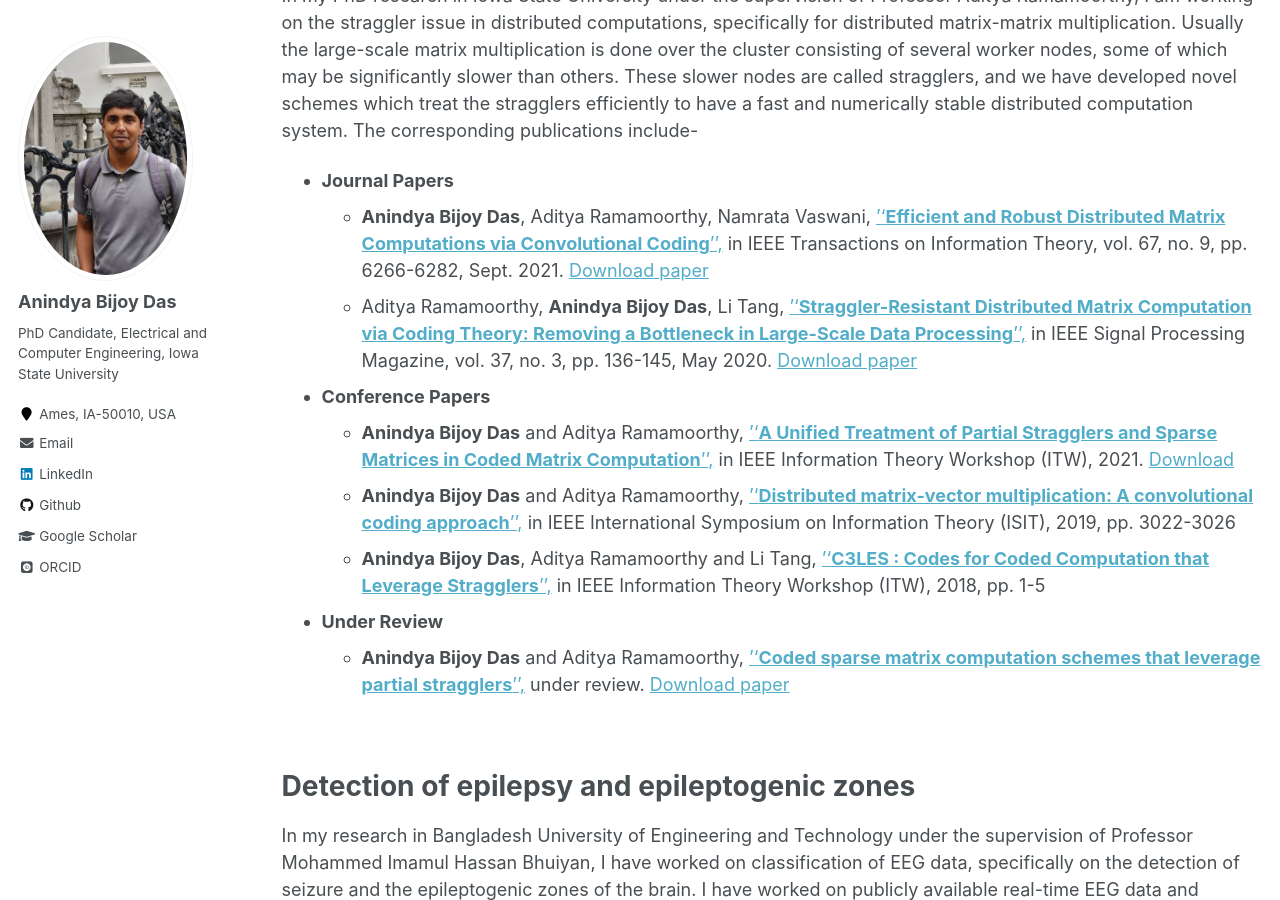
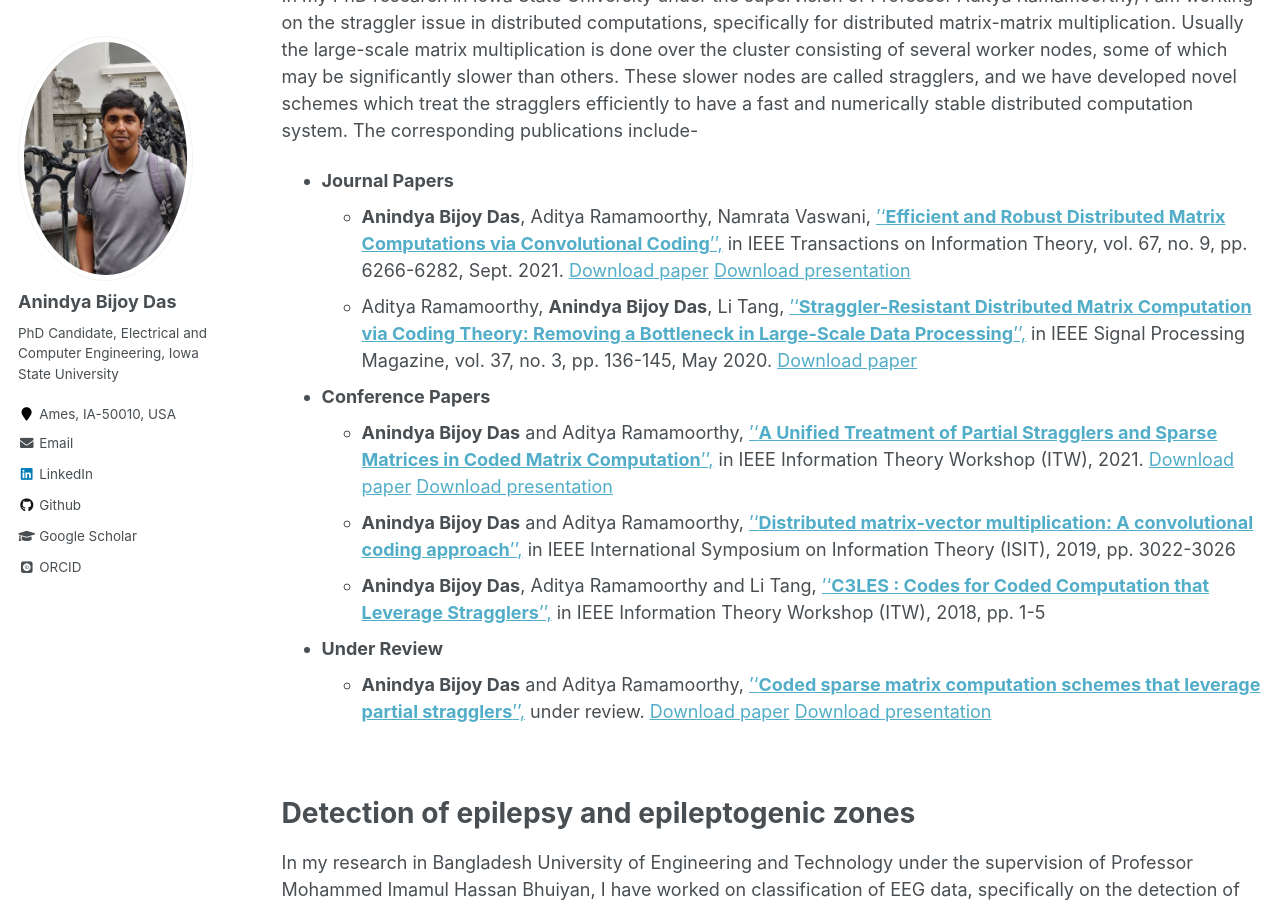
Before and after one commit to anindyabijoydas/portfolio, a Jekyll site: the page built from _pages/research.md, in a window 1280 px wide and 900 px high, scrolled down 202 px. Built offline with Jekyll 4.4.1, drawn with Linux system fonts in a browser that asks for light colours; some web fonts are replaced.

Commit message:
Update research.md

```diff
--- a/_pages/research.md
+++ b/_pages/research.md
@@ -12,16 +12,16 @@ Straggler mitigation in distributed computation
 In my PhD research in Iowa State University under the supervision of Professor Aditya Ramamoorthy, I am working on the straggler issue in distributed computations, specifically for distributed matrix-matrix multiplication. Usually the large-scale matrix multiplication is done over the cluster consisting of several worker nodes, some of which may be significantly slower than others. These slower nodes are called stragglers, and we have developed novel schemes which treat the stragglers efficiently to have a fast and numerically stable distributed computation system. The corresponding publications include-
 
 * **Journal Papers**
-   * **Anindya Bijoy Das**, Aditya Ramamoorthy, Namrata Vaswani, [''**Efficient and Robust Distributed Matrix Computations via Convolutional Coding**'',](https://ieeexplore.ieee.org/abstract/document/9478901) in IEEE Transactions on Information Theory, vol. 67, no. 9, pp. 6266-6282, Sept. 2021. [Download paper](https://www.dropbox.com/s/jor6hn9lkdba62c/ittrans.pdf?dl=0)
+   * **Anindya Bijoy Das**, Aditya Ramamoorthy, Namrata Vaswani, [''**Efficient and Robust Distributed Matrix Computations via Convolutional Coding**'',](https://ieeexplore.ieee.org/abstract/document/9478901) in IEEE Transactions on Information Theory, vol. 67, no. 9, pp. 6266-6282, Sept. 2021. [Download paper](https://www.dropbox.com/s/jor6hn9lkdba62c/ittrans.pdf?dl=0) [Download presentation](https://www.dropbox.com/s/gy828wi4yuf7wrt/ittrans_presentation.pdf?dl=0)
    * Aditya Ramamoorthy, **Anindya Bijoy Das**, Li Tang, [''**Straggler-Resistant Distributed Matrix Computation via Coding Theory: Removing a Bottleneck in Large-Scale Data Processing**'',](https://ieeexplore.ieee.org/abstract/document/9084368) in IEEE Signal Processing Magazine, vol. 37, no. 3, pp. 136-145, May 2020. [Download paper](https://www.dropbox.com/s/48di7uhogpsv49k/spmag.pdf?dl=0)
 
 * **Conference Papers**
-   * **Anindya Bijoy Das** and Aditya Ramamoorthy, [''**A Unified Treatment of Partial Stragglers and Sparse Matrices in Coded Matrix Computation**'',](https://arxiv.org/abs/2109.12070) in IEEE Information Theory Workshop (ITW), 2021. [Download](https://www.dropbox.com/s/b8mf72b0jzfo3y4/class.pdf?dl=0)
+   * **Anindya Bijoy Das** and Aditya Ramamoorthy, [''**A Unified Treatment of Partial Stragglers and Sparse Matrices in Coded Matrix Computation**'',](https://arxiv.org/abs/2109.12070) in IEEE Information Theory Workshop (ITW), 2021. [Download paper](https://www.dropbox.com/s/b8mf72b0jzfo3y4/class.pdf?dl=0) [Download presentation](https://www.dropbox.com/s/wowfbn9dnygnp6h/class_presentation.pdf?dl=0)
    * **Anindya Bijoy Das** and Aditya Ramamoorthy, [''**Distributed matrix-vector multiplication: A convolutional coding approach**'',](https://ieeexplore.ieee.org/abstract/document/8849395) in IEEE International Symposium on Information Theory (ISIT),  2019, pp. 3022-3026
    * **Anindya Bijoy Das**, Aditya Ramamoorthy and Li Tang, [''**C3LES : Codes for Coded Computation that Leverage Stragglers**'',](https://ieeexplore.ieee.org/abstract/document/8613321) in IEEE Information Theory Workshop (ITW), 2018, pp. 1-5
 
 * **Under Review**
-   * **Anindya Bijoy Das** and Aditya Ramamoorthy, [''**Coded sparse matrix computation schemes that leverage partial stragglers**'',](https://arxiv.org/abs/2012.06065) under review. [Download paper](https://www.dropbox.com/s/qdstmozj03gxtpw/sparse.pdf?dl=0) <br />
+   * **Anindya Bijoy Das** and Aditya Ramamoorthy, [''**Coded sparse matrix computation schemes that leverage partial stragglers**'',](https://arxiv.org/abs/2012.06065) under review. [Download paper](https://www.dropbox.com/s/qdstmozj03gxtpw/sparse.pdf?dl=0) [Download presentation](https://www.dropbox.com/s/6v6sn0urfh8ique/sparse_presentaion.pdf?dl=0)<br />
 <br /> <br />
 
 
```
